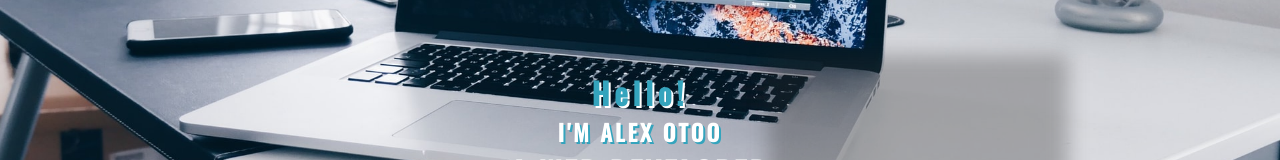
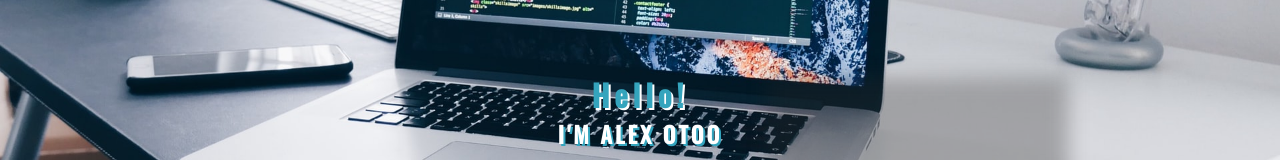
Before and after one commit to alexotoo/2020portfolio, a Next.js app: page / in a window 1280 px wide. Shown: the part 593-753 px from the top of the page. Built offline with nearby package versions, Linux system fonts and the light colour scheme.

Commit message:
next js image component removed

```diff
--- a/pages/index.js
+++ b/pages/index.js
@@ -8,12 +8,10 @@ export default function Home() {
   return (
     <Layout>
       <header className="hero">
-        <Image
+        <img
           src="/images/profilbg.jpg"
-          width="1920"
-          height="1200"
-          alt="Profile Picture"
-          className="heroImage"
+          alt="hero imagw"
+          className="heroImage image"
         />
         <div className="hero_text-box">
           <h2 className="hero_text-greet">Hello!</h2>
@@ -43,12 +41,10 @@ export default function Home() {
               <Button>Contact me</Button>
             </div>
             <div className="about-content__img">
-              <Image
+              <img
                 src="/images/profile-pic.png"
-                width="2059"
-                height="3157"
                 alt="Profile Picture"
-                className="heroImage"
+                className="heroImage image"
               />
             </div>
 
--- a/styles/_pagesStyles.scss
+++ b/styles/_pagesStyles.scss
@@ -10,6 +10,9 @@ hr {
   background-color: var(--bluelight-color);
   height: 5px;
   margin: 2rem 0 2rem 0;
+}
+.image {
+  width: 100%;
 }
 .title {
   font-size: 3rem;
@@ -33,9 +36,8 @@ main {
 .hero_text-box {
   height: 1px;
   width: 70%;
-  //padding: 0 4rem 0 4rem;
   position: relative;
-  top: -20rem;
+  top: -25rem;
   z-index: 5;
   text-align: center;
   letter-spacing: 1.5px;
@@ -50,7 +52,7 @@ main {
   background: inherit;
   position: absolute;
   right: 20px;
-  top: -15px;
+  top: 5px;
   bottom: 0;
   box-shadow: inset 0 0 0 100px rgba(44, 43, 43, 0.315);
   filter: blur(10px);
```
